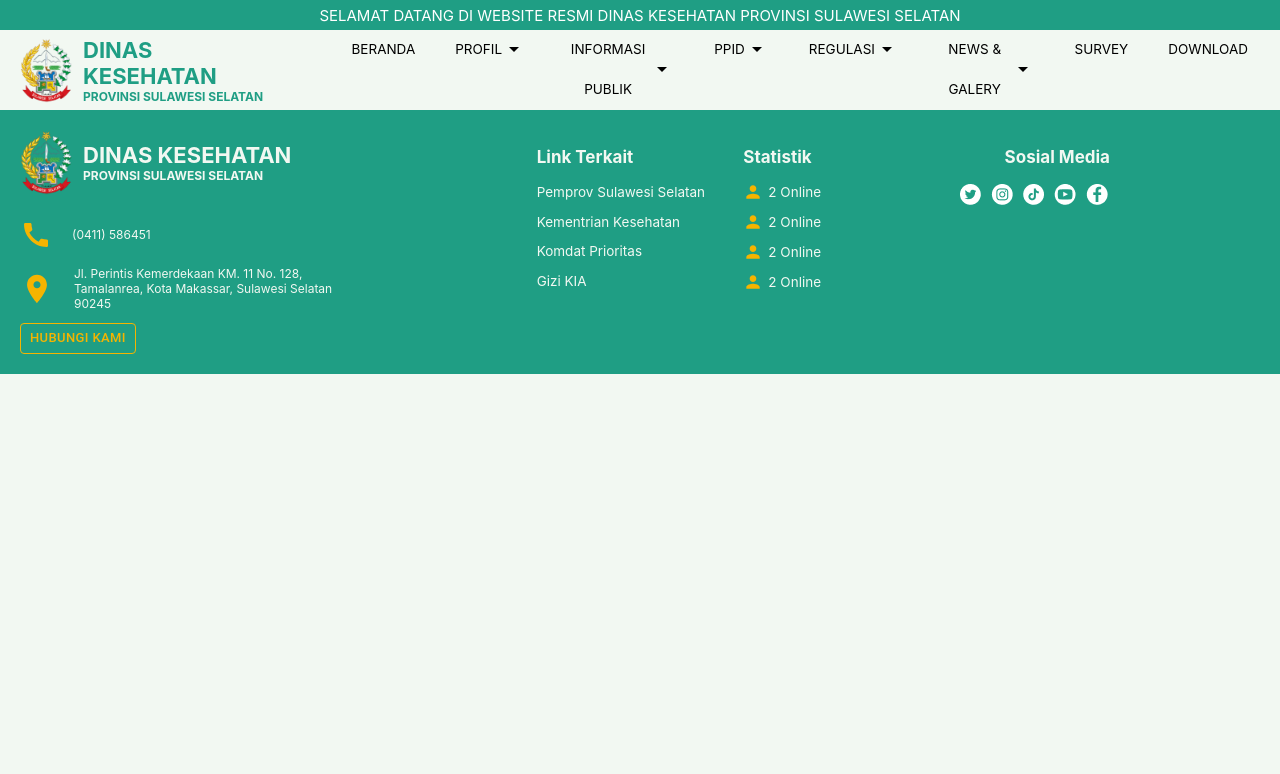
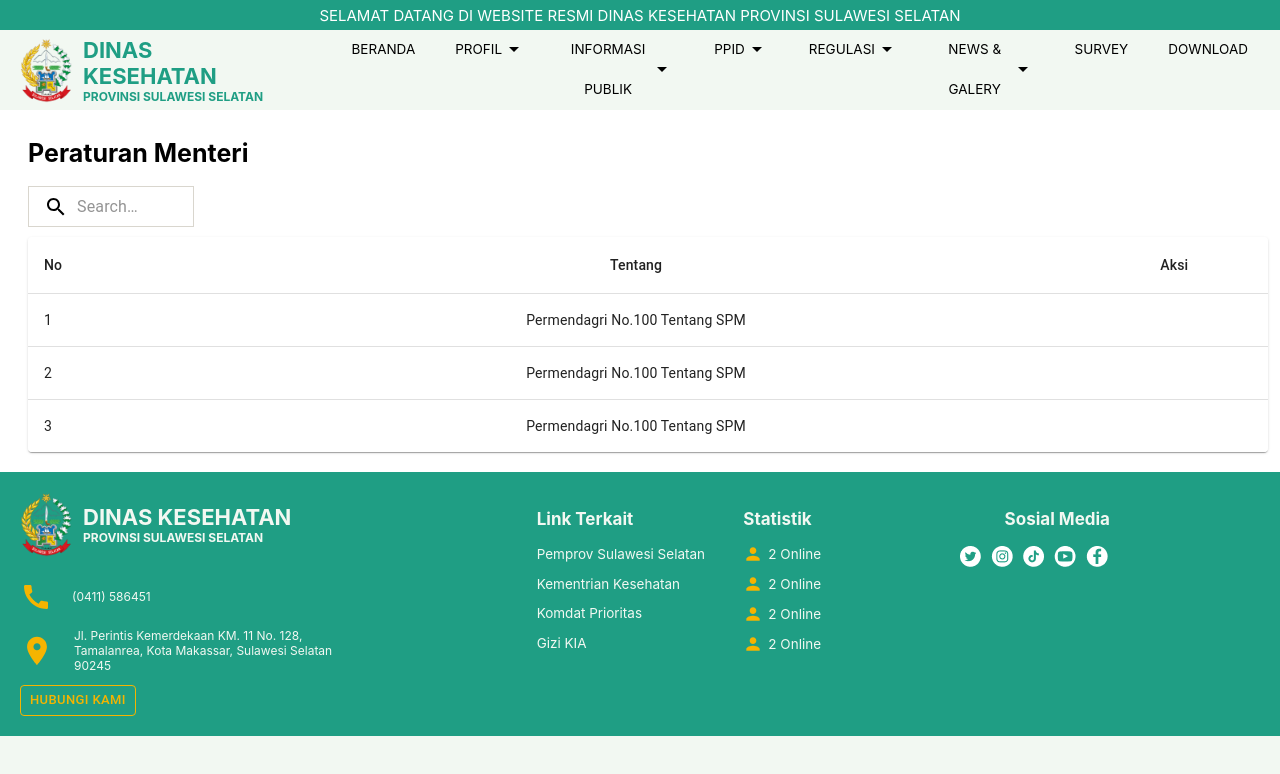
Before and after one commit to Phuasamara/project-dinkes-sulsel, a React (Create React App) app: page /Peraturanpemerintah in a window 1280 px wide. Shown: the top 774 px of the page. Built offline with nearby package versions, Linux system fonts and the light colour scheme.

Commit message:
14-4-2022

```diff
--- a/src/App.js
+++ b/src/App.js
@@ -9,6 +9,7 @@ import VisiMisi from './Page/componentProfile/VisiMisi';
 import PejabatdanStaff from './Page/componentProfile/PejabatdanStaff';
 import Gallery from './Page/componentGalerydanVideo/Gallery';
 import GalleryVideo from './Page/componentGalerydanVideo/GalleryVideo';
+import Peraturanpemerintah from './Page/componentRegulasi/Peraturanpemerintah';
 import './responsive.css';
 import {
   BrowserRouter as Router,
@@ -28,6 +29,7 @@ function App() {
           <Route path="/PejabatdanStaff" element={<PejabatdanStaff />} />
           <Route path="/Gallery" element={<Gallery />} />
           <Route path="/GalleryVideo" element={<GalleryVideo />} />
+          <Route path="/Peraturanpemerintah" element={<Peraturanpemerintah />} />
         </Routes>
       <Footer />
     </Router>
--- a/src/Component/Header.js
+++ b/src/Component/Header.js
@@ -182,8 +182,8 @@ function Header() {
             }}
           >
           <div>
-            <NavLink to="/Sambutan" className="nav-links">
-              <Button variant="text" sx={{color:'black'}}>Regulasi</Button>
+            <NavLink to="/Peraturanpemerintah" className="nav-links">
+              <Button variant="text" sx={{color:'black'}}>Peraturan Pemerintah</Button>
             </NavLink>
           </div>
           </Popover>
--- /dev/null
+++ b/src/Page/componentRegulasi/Peraturanpemerintah.js
@@ -0,0 +1,111 @@
+import * as React from 'react';
+import Table from '@mui/material/Table';
+import TableBody from '@mui/material/TableBody';
+import TableCell from '@mui/material/TableCell';
+import TableContainer from '@mui/material/TableContainer';
+import TableHead from '@mui/material/TableHead';
+import TableRow from '@mui/material/TableRow';
+import Paper from '@mui/material/Paper';
+import InputBase from '@mui/material/InputBase';
+import MenuIcon from '@mui/icons-material/Menu';
+import SearchIcon from '@mui/icons-material/Search';
+import { styled, alpha } from '@mui/material/styles';
+
+const Search = styled('div')(({ theme }) => ({
+  position: 'relative',
+  borderRadius: theme.shape.borderRadius,
+  backgroundColor: alpha(theme.palette.common.white, 0.15),
+  '&:hover': {
+    backgroundColor: alpha(theme.palette.common.white, 0.25),
+  },
+  marginLeft: 0,
+  width: '100%',
+  [theme.breakpoints.up('sm')]: {
+    marginLeft: theme.spacing(1),
+    width: 'auto',
+  },
+}));
+
+const SearchIconWrapper = styled('div')(({ theme }) => ({
+  padding: theme.spacing(0, 2),
+  height: '100%',
+  position: 'absolute',
+  pointerEvents: 'none',
+  display: 'flex',
+  alignItems: 'center',
+  justifyContent: 'center',
+}));
+
+const StyledInputBase = styled(InputBase)(({ theme }) => ({
+  color: 'inherit',
+  '& .MuiInputBase-input': {
+    padding: theme.spacing(1, 1, 1, 0),
+    // vertical padding + font size from searchIcon
+    paddingLeft: `calc(1em + ${theme.spacing(4)})`,
+    transition: theme.transitions.create('width'),
+    border: '1px solid #d9d6ce',
+    width: '100%',
+    [theme.breakpoints.up('sm')]: {
+      width: '12ch',
+      '&:focus': {
+        width: '20ch',
+      },
+    },
+  },
+}));
+
+function createData(no, tentang, aksi) {
+  return { no, tentang, aksi};
+}
+
+const rows = [
+  createData(1, 'Permendagri No.100 Tentang SPM'),
+  createData(2, 'Permendagri No.100 Tentang SPM'),
+  createData(3, 'Permendagri No.100 Tentang SPM'),
+];
+
+export default function Peraturanpemerintah() {
+  return (
+    <div style={{backgroundColor: 'white', padding: 20}}>
+      <div>
+        <p style={{fontSize: 25, fontWeight: 'bold', margin: 0, padding: 8}}>Peraturan Menteri</p>
+      </div>
+      <div style={{paddingBottom: 10, paddingTop: 10}}>
+          <Search>
+            <SearchIconWrapper>
+              <SearchIcon />
+            </SearchIconWrapper>
+            <StyledInputBase
+              placeholder="Search…"
+              inputProps={{ 'aria-label': 'search' }}
+            />
+          </Search>
+      </div>
+    <TableContainer component={Paper} style={{marginLeft: 8}}>
+      <Table sx={{width: 1250, backgrounColor: '#F2F8F2', padding: 0}} aria-label="simple table">
+        <TableHead>
+          <TableRow>
+            <TableCell>No</TableCell>
+            <TableCell align="center">Tentang</TableCell>
+            <TableCell align="center">Aksi</TableCell>
+          </TableRow>
+        </TableHead>
+        <TableBody>
+          {rows.map((row) => (
+            <TableRow
+              key={row.name}
+              sx={{ '&:last-child td, &:last-child th': { border: 0 } }}
+            >
+              <TableCell component="th" scope="row">
+                {row.no}
+              </TableCell>
+              <TableCell align="center">{row.tentang}</TableCell>
+              <TableCell align="center">{row.aksi}</TableCell>
+            </TableRow>
+          ))}
+        </TableBody>
+      </Table>
+    </TableContainer>
+    </div>
+  );
+}
```
